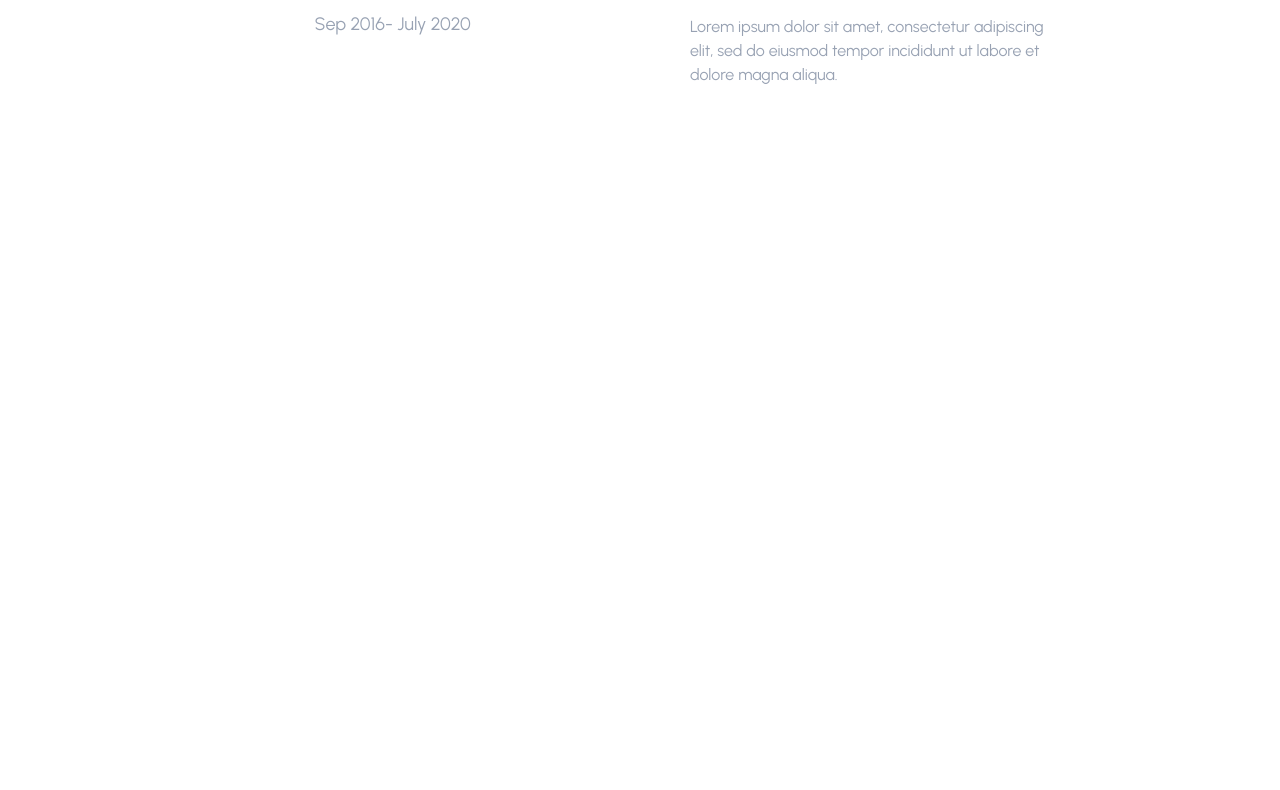
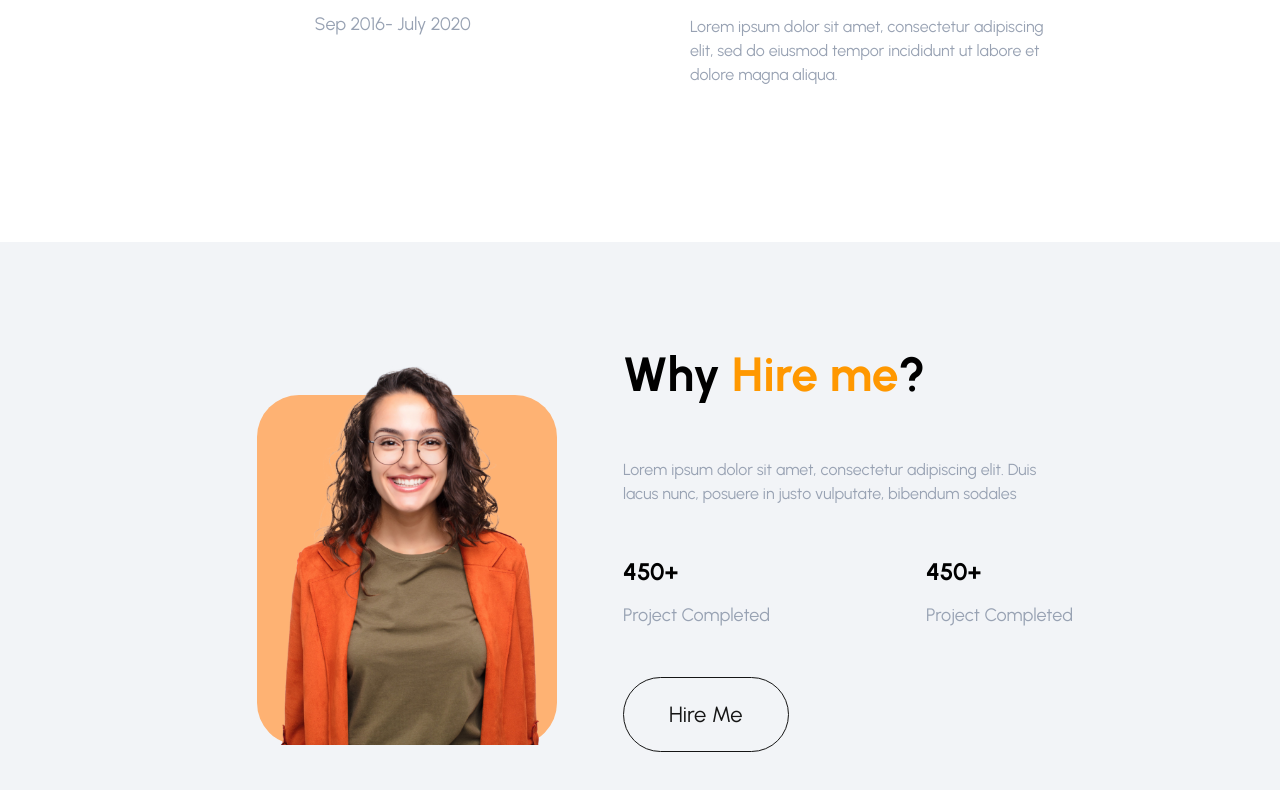
Before and after one commit to HosseinFouladi/portfolio, a Vue app: page /home in a window 1280 px wide. Shown: the part 2312-3102 px from the top of the page. Before the commit the page ends 2554 px from the top, so only its background shows below. Built offline with nearby package versions, Linux system fonts and the light colour scheme.

Commit message:
Add about me page

```diff
--- a/src/App.vue
+++ b/src/App.vue
@@ -3,6 +3,8 @@ import Header from './components/layouts/header.vue';
 import Home from './components/home/index.vue';
 import Services from './components/services/index.vue'
 import Experience from './components/experince/index.vue'
+import About from './components/about/index.vue'
+
 </script>
 
 <template >
@@ -13,6 +15,7 @@ import Experience from './components/experince/index.vue'
     </div>
     <Services class="z-20"/>
     <Experience/>
+    <About/>
   </v-layout>
 </template>
 
--- /dev/null
+++ b/src/components/about/index.vue
@@ -0,0 +1,72 @@
+<template>
+  <section class="bg-[#F2F4F7] py-24 px-16 flex justify-center items-center gap-4">
+    <div
+      class="relative flex justify-center items-end"
+      @mouseenter="isHover = true"
+      @mouseleave="isHover = false"
+    >
+      <div
+        class="absolute bottom-0 left-1/2 -translate-x-1/2 w-[300px] h-[350px] rounded-[42px] bg-light-orange"
+      >
+        <Circles
+          v-if="isHover"
+          class="absolute animate__animated animate__fadeIn animate__fast left-1/2 -translate-x-1/2 -top-24"
+        />
+      </div>
+      <img
+        src="/static/images/young-pretty-woman-looking-happy-goofy-with-broad-fun-loony-smile-eyes-wide-open-against-white-wall 3.png"
+        class="w-[400px] h-[400px] relative object-cover transition-all duration-500"
+        :class="isHover ? ' translate-y-3' : ''"
+        alt="me"
+      />
+    </div>
+    <div class="flex flex-col gap-12">
+      <h1 class="text-[48px] font-bold">Why <span class="text-orange">Hire me</span>?</h1>
+      <p class="max-w-[450px] text-gray-thin">
+        Lorem ipsum dolor sit amet, consectetur adipiscing elit. Duis lacus nunc, posuere in justo
+        vulputate, bibendum sodales
+      </p>
+      <div class="flex gap-4 justify-between">
+        <div class="flex flex-col gap-3">
+          <span class="text-[24px] font-bold">450+</span>
+          <span class="text-[18px] text-gray-thin">Project Completed</span>
+        </div>
+        <div class="flex flex-col gap-3">
+          <span class="text-[24px] font-bold">450+</span>
+          <span class="text-[18px] text-gray-thin">Project Completed</span>
+        </div>
+      </div>
+      <Button
+        @mouseleave="
+          background = 'transparent';
+          color = '#151515'
+        "
+        @mouseenter="
+          background = '#151515';
+          color = 'white'
+        "
+        :background="background"
+        font-size="22px"
+        :color="color"
+        padding-x="45px"
+        padding-y="20px"
+        class="transition-all duration-500"
+        >Hire Me</Button
+      >
+    </div>
+  </section>
+</template>
+
+<script setup lang="ts">
+import 'animate.css'
+import { ref } from 'vue'
+import Button from '../utilities/button.vue'
+import Circles from '../icons/circles.vue'
+
+const background = ref('transparent')
+const color = ref('#151515')
+
+const isHover = ref(false)
+</script>
+
+<style scoped></style>
--- /dev/null
+++ b/src/components/icons/circles.vue
@@ -0,0 +1,19 @@
+<template>
+    <svg width="450" height="450" viewBox="0 0 624 680" fill="none" xmlns="http://www.w3.org/2000/svg">
+        <circle cx="312" cy="312" r="311.5" stroke="#FD853A"/>
+        <circle cx="312" cy="312" r="294" stroke="#FD853A" stroke-width="2"/>
+        <circle cx="312" cy="312" r="274.5" stroke="#FD853A" stroke-width="3"/>
+        <circle cx="312" cy="312" r="251" stroke="#FD853A" stroke-width="4"/>
+        <circle cx="312" cy="312" r="230" stroke="#FD853A" stroke-width="5"/>
+        <circle cx="312" cy="312" r="205" stroke="#FD853A" stroke-width="6"/>
+        </svg>
+
+</template>
+
+<script setup lang="ts">
+
+</script>
+
+<style scoped>
+
+</style>
--- a/src/components/utilities/button.vue
+++ b/src/components/utilities/button.vue
@@ -1,7 +1,7 @@
 <template>
   <button
-    class="flex rounded-full px-6 py-2 items-center"
-    :style="{ border: `1px solid ${color}`, color, backgroundColor: background }"
+    class="flex rounded-full  items-center"
+    :style="{ border: `1px solid ${color}`, color, backgroundColor: background,width,paddingBlock:paddingY,paddingInline:paddingX ,fontSize}"
   >
     <slot />
   </button>
@@ -10,7 +10,12 @@
 <script setup lang="ts">
 defineProps({
   color: { type: String, default: 'white' },
-  background: { type: String, default: '#FD853A' }
+  background: { type: String, default: '#FD853A' },
+  width:{type:String,default:'fit-content'},
+  paddingY:{type:String,default:'8px'},
+  paddingX:{type:String,default:'24px'},
+  fontSize:{type:String,default:''}
+
 })
 </script>
 
--- a/tailwind.config.js
+++ b/tailwind.config.js
@@ -11,7 +11,8 @@ module.exports = {
         'orange':'#FD853A',
         'dark-gray':'#FD853A',
         'dark-blue':'#FD853A',
-        'gray-thin':'#98A2B3'
+        'gray-thin':'#98A2B3',
+        'light-orange':'#FEB273'
       }
     },
   },
```
